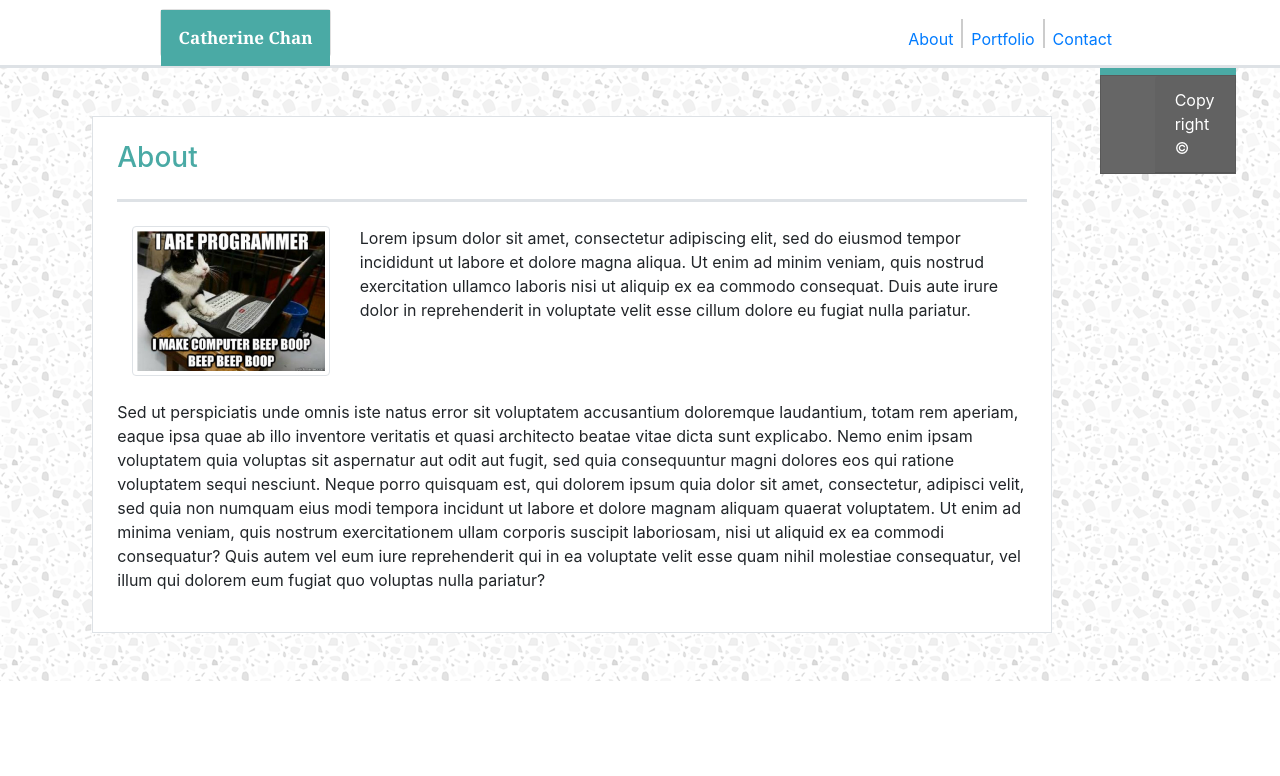
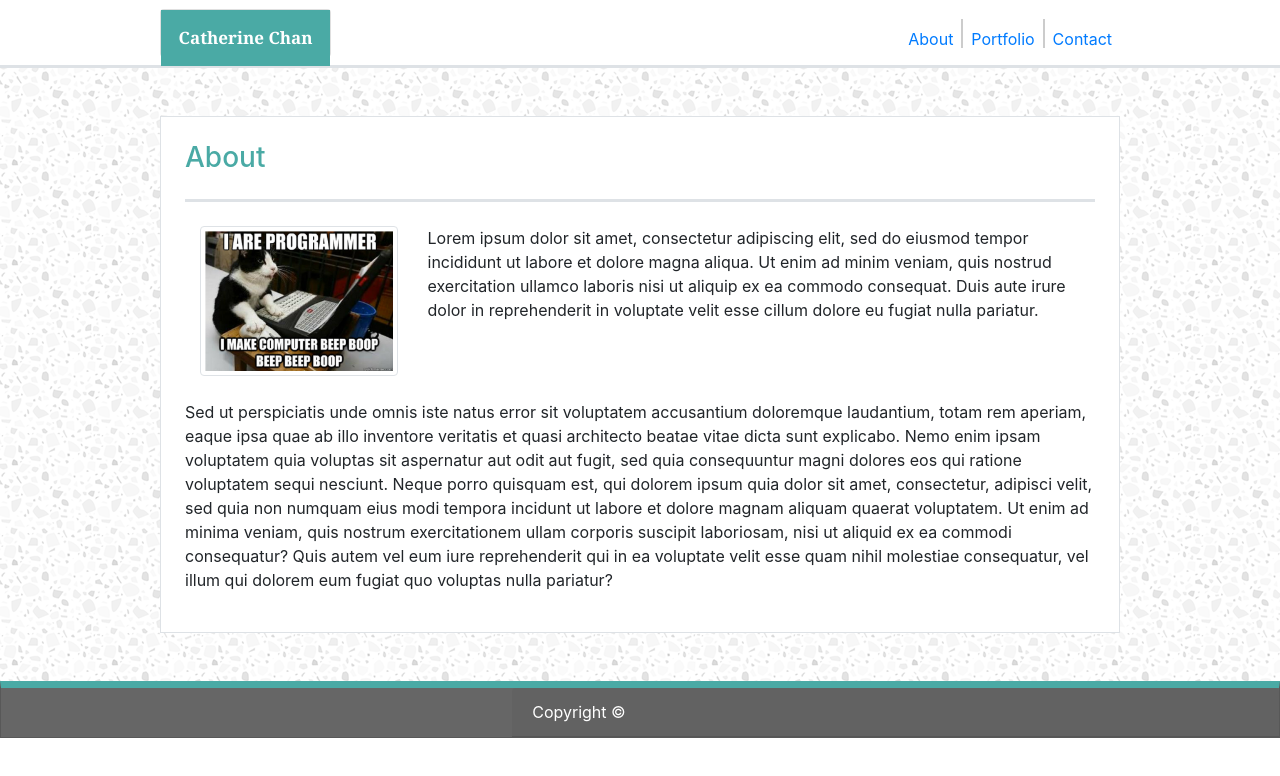
Before and after one commit to monkychia/bootstrap-portfolio, a plain HTML site: page index.html in a window 1280 px wide. Drawn offline with nearby package versions, Linux system fonts and the light colour scheme.

Commit message:
Final commits.

```diff
--- a/assets/css/style.css
+++ b/assets/css/style.css
@@ -52,8 +52,7 @@ li:last-child {
     background: #ffffff;
     margin-right: auto;
     margin-left: auto;
-    max-width: 960px;
-    /* align-items: center; grid CSS */
+    width: 960px;
 }
 
 .c1{
--- a/index.html
+++ b/index.html
@@ -49,12 +49,10 @@
                     </p>
                 </div>
             </div>
-            <div class="green-bar">
-                <div class="card footer">
-                    <div class="card-header">
-                        <span>Copyright ©</span>
-                    </div>
-                </div>
+        </div>
+        <div class="row card footer green-bar">
+            <div class="card-header">
+                <span>Copyright ©</span>
             </div>
         </div>
     </body>
```
Also changed, not shown: contact.html (+2 -5 lines), portfolio.html (+1 -5 lines).
